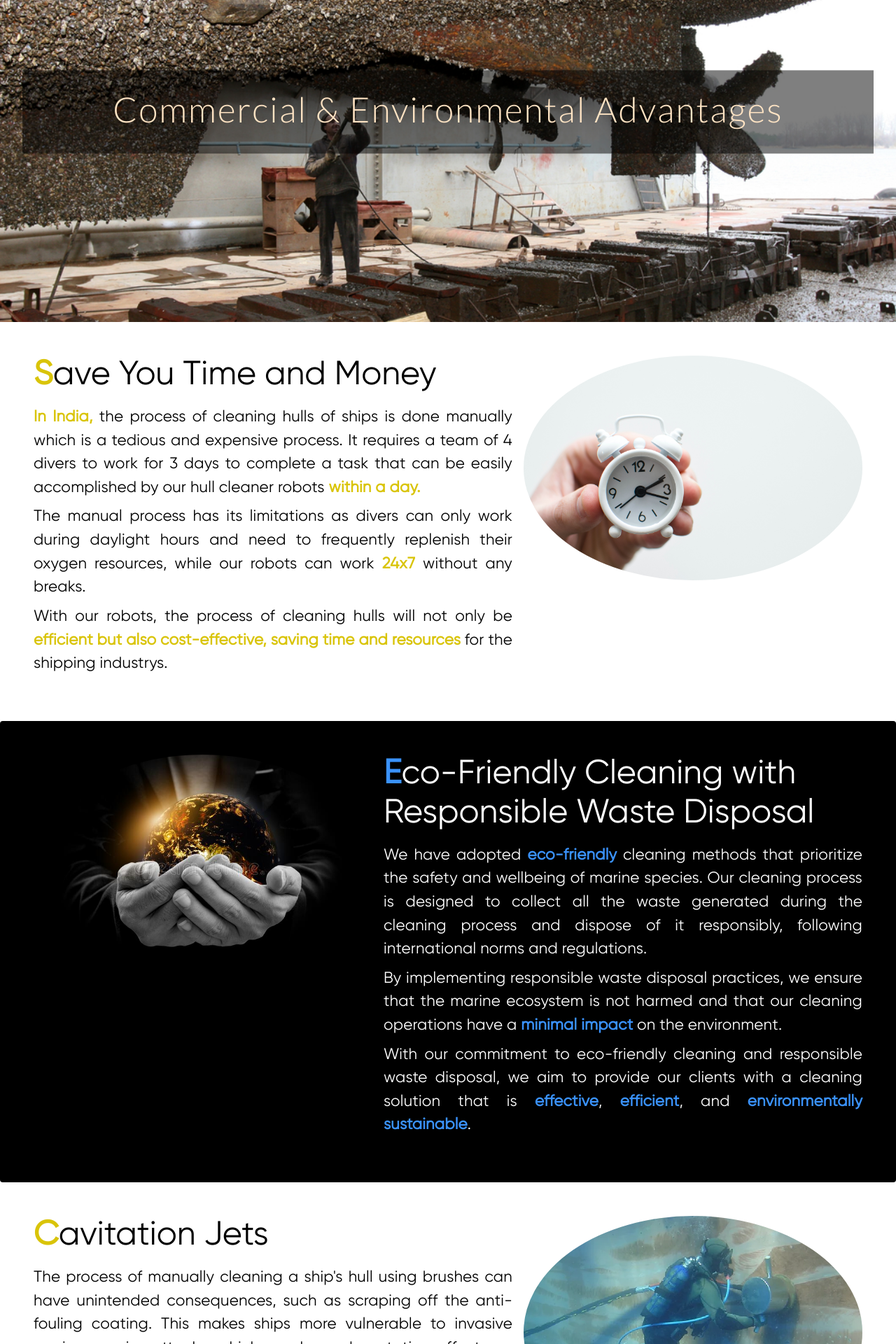
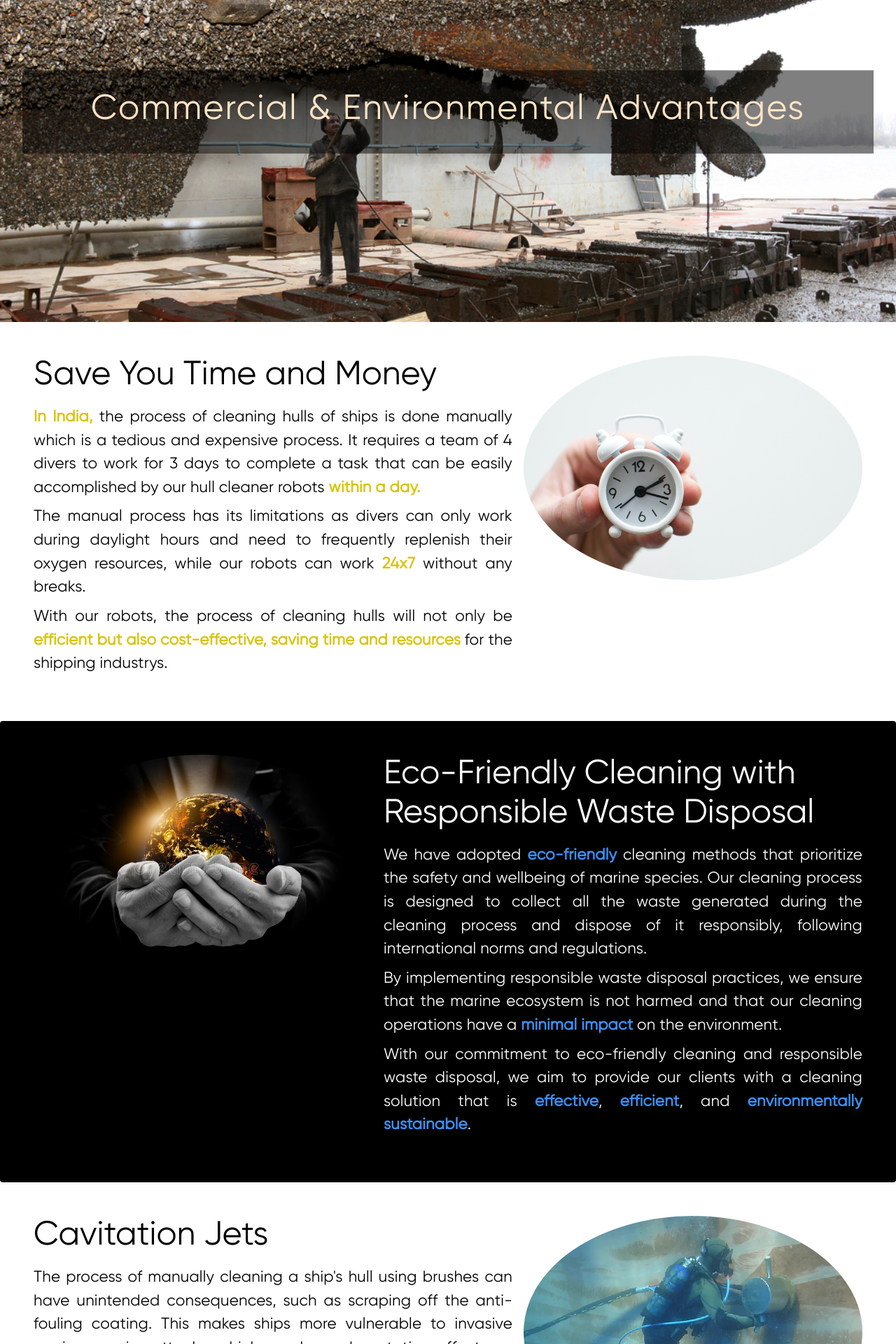
Before and after one commit to Nihu3346/hull-cleaning-robot, a React (Create React App) app: page /hullcleaning in a window 1280 px wide. Shown: the part 140-2060 px from the top of the page at 70% size. Built offline with nearby package versions, Linux system fonts and the light colour scheme.

Commit message:
Link and first character issue fixed.

```diff
--- a/src/Components/CSS/InfoPanel.css
+++ b/src/Components/CSS/InfoPanel.css
@@ -8,7 +8,7 @@
 .panel-b {
     font-size: 30px;
     color: #494949;
-    font-family: "Poppins";
+    font-family: "Gilroy-Regular";
     font-weight: 500;
     transform: translate3d(0,0,0);
     margin: 40px 10px 10px 10px;
@@ -20,7 +20,7 @@
 .panel-d {
     font-size: 30px;
     color: #494949;
-    font-family: "Poppins";
+    font-family: "Gilroy-Regular";
     font-weight: 500;
     transform: translate3d(0,0,0);
     margin: 40px 10px 10px 10px;
@@ -53,7 +53,7 @@
 .panel-a-part-c {
     font-size: 30px;
     color: #494949;
-    font-family: "Poppins";
+    font-family: "Gilroy-Regular";
     font-weight: 500;
     transform: translate3d(0,0,0);
 }
--- a/src/Components/CSS/SlideshowImage.css
+++ b/src/Components/CSS/SlideshowImage.css
@@ -9,7 +9,7 @@
     margin: 0;
     padding: 0;
     font-weight: "medium";
-    font-family: "PT Sans, sans-serif";
+    font-family: "Gilroy-Regular";
   }
 
   .container {
--- a/src/Components/Pages/Advantage1.js
+++ b/src/Components/Pages/Advantage1.js
@@ -76,8 +76,8 @@ const Advantage1 = () => {
                   fontFamily: "Gilroy-Regular",
                 }}
               >
-                <span style={{ fontWeight: "bold", color: "#d9c409" }}>S</span>
-                ave You Time and Money
+                {/* <span style={{ fontWeight: "bold", color: "#d9c409" }}>S</span> */}
+                Save You Time and Money
               </Typography>
 
               <Typography
--- a/src/Components/Pages/Advantage2.js
+++ b/src/Components/Pages/Advantage2.js
@@ -71,10 +71,10 @@ const Advantage2 = () => {
                     fontFamily: "Gilroy-Regular",
                   }}
                 >
-                  <span style={{ fontWeight: "bold", color: "#3a92fc" }}>
+                  {/* <span style={{ fontWeight: "bold", color: "#3a92fc" }}>
                     E
-                  </span>
-                  co-Friendly Cleaning with Responsible Waste Disposal
+                  </span> */}
+                  Eco-Friendly Cleaning with Responsible Waste Disposal
                 </Typography>
                 <Typography
                   variant="body1"
--- a/src/Components/Pages/Advantage3.js
+++ b/src/Components/Pages/Advantage3.js
@@ -75,8 +75,8 @@ const Advantage3 = () => {
                   fontFamily: "Gilroy-Regular",
                 }}
               >
-                <span style={{ fontWeight: "bold", color: "#d9c409" }}>C</span>
-                avitation Jets
+                {/* <span style={{ fontWeight: "bold", color: "#d9c409" }}>C</span> */}
+                Cavitation Jets
               </Typography>
               <Typography
                 variant="body1"
--- a/src/Components/Pages/Home.js
+++ b/src/Components/Pages/Home.js
@@ -102,8 +102,8 @@ const Home = () => {
                   fontFamily: "Gilroy-Regular",
                 }}
               >
-                <span style={{ fontWeight: "bold", color: "#d9c409" }}>E</span>
-                conomic Benefits
+                {/* <span style={{ fontWeight: "bold", color: "#d9c409" }}>E</span> */}
+                Economic Benefits
               </Typography>
 
               <Typography
--- a/src/Components/Pages/HullClean.js
+++ b/src/Components/Pages/HullClean.js
@@ -8,6 +8,7 @@ import "../CSS/Home.css";
 import Advantage1 from "./Advantage1";
 import Advantage2 from "./Advantage2";
 import Advantage3 from "./Advantage3";
+import "../CSS/font-gillory.css";
 
 const HullClean = () => {
   return (
--- a/src/Components/Pages/InfoPanel-b.js
+++ b/src/Components/Pages/InfoPanel-b.js
@@ -81,10 +81,10 @@ const InfoPanelB = () => {
                     fontFamily: "Gilroy-Regular",
                   }}
                 >
-                  <span style={{ fontWeight: "bold", color: "#3a92fc" }}>
+                  {/* <span style={{ fontWeight: "bold", color: "#3a92fc" }}>
                     W
-                  </span>
-                  hy choose robot?
+                  </span> */}
+                  Why choose robot?
                 </Typography>
                 <Typography
                   variant="body1"
--- a/src/Components/Pages/TeamInfo.js
+++ b/src/Components/Pages/TeamInfo.js
@@ -27,49 +27,49 @@ const teamMembers = [
     title: "Electrical Engineer",
     bio: "Lorem ipsum dolor sit amet, consectetur adipiscing elit. Aenean interdum, tellus eget dictum consequat, elit mauris vestibulum risus, vel congue libero lectus in magna. Phasellus imperdiet sem vel libero varius, in eleifend risus efficitur. Sed non orci eu libero dictum sodales.",
     imgSrc: mayank,
-    LinkedIn: "https://www.linkedin.com/in/sarthak-vaishnav-38a22117a/"
+    LinkedIn: "https://www.linkedin.com/in/mbkarn/"
   },
   {
     name: "Savanth Gattu",
     title: "AI/ML Engineer",
     bio: "Lorem ipsum dolor sit amet, consectetur adipiscing elit. Aenean interdum, tellus eget dictum consequat, elit mauris vestibulum risus, vel congue libero lectus in magna. Phasellus imperdiet sem vel libero varius, in eleifend risus efficitur. Sed non orci eu libero dictum sodales.",
     imgSrc: savan,
-    LinkedIn: "https://www.linkedin.com/in/sarthak-vaishnav-38a22117a/"
+    LinkedIn: "https://www.linkedin.com/in/savanth-gattu-11b66915a/"
   },
   {
     name: "Aylmer Britto Rex Harison",
     title: "AI/ML Designer",
     bio: "Lorem ipsum dolor sit amet, consectetur adipiscing elit. Aenean interdum, tellus eget dictum consequat, elit mauris vestibulum risus, vel congue libero lectus in magna. Phasellus imperdiet sem vel libero varius, in eleifend risus efficitur. Sed non orci eu libero dictum sodales.",
     imgSrc: aylmer,
-    LinkedIn: "https://www.linkedin.com/in/sarthak-vaishnav-38a22117a/"
+    LinkedIn: "https://www.linkedin.com/in/aylmerbritto/"
   },
   {
     name: "Adityaraj Bhatt",
     title: "Operational and sourcing",
     bio: "Lorem ipsum dolor sit amet, consectetur adipiscing elit. Aenean interdum, tellus eget dictum consequat, elit mauris vestibulum risus, vel congue libero lectus in magna. Phasellus imperdiet sem vel libero varius, in eleifend risus efficitur. Sed non orci eu libero dictum sodales.",
     imgSrc: adiraj,
-    LinkedIn: "https://www.linkedin.com/in/sarthak-vaishnav-38a22117a/"
+    LinkedIn: "https://www.linkedin.com/in/adityaraj5585/"
   },
   {
     name: "Sumukh Shrote",
     title: "Intern",
     bio: "Lorem ipsum dolor sit amet, consectetur adipiscing elit. Aenean interdum, tellus eget dictum consequat, elit mauris vestibulum risus, vel congue libero lectus in magna. Phasellus imperdiet sem vel libero varius, in eleifend risus efficitur. Sed non orci eu libero dictum sodales.",
     imgSrc: sumukh,
-    LinkedIn: "https://www.linkedin.com/in/sarthak-vaishnav-38a22117a/"
+    LinkedIn: "https://www.linkedin.com/in/sumukh-shrote/"
   },
   {
     name: "Shreya Ragi ",
     title: "Intern",
     bio: "Lorem ipsum dolor sit amet, consectetur adipiscing elit. Aenean interdum, tellus eget dictum consequat, elit mauris vestibulum risus, vel congue libero lectus in magna. Phasellus imperdiet sem vel libero varius, in eleifend risus efficitur. Sed non orci eu libero dictum sodales.",
     imgSrc: shreya,
-    LinkedIn: "https://www.linkedin.com/in/sarthak-vaishnav-38a22117a/"
+    LinkedIn: "https://www.linkedin.com/in/shreya-ragi/"
   },
   {
     name: "Prasshanth C.V",
     title: "Intern",
     bio: "Lorem ipsum dolor sit amet, consectetur adipiscing elit. Aenean interdum, tellus eget dictum consequat, elit mauris vestibulum risus, vel congue libero lectus in magna. Phasellus imperdiet sem vel libero varius, in eleifend risus efficitur. Sed non orci eu libero dictum sodales.",
     imgSrc: prassanth,
-    LinkedIn: "https://www.linkedin.com/in/sarthak-vaishnav-38a22117a/"
+    LinkedIn: "https://www.linkedin.com/in/prasshanth-c-v/"
   },
 ];
 
--- a/src/Components/Slideshow/Slideshowtext-bottom.css
+++ b/src/Components/Slideshow/Slideshowtext-bottom.css
@@ -5,7 +5,7 @@ body {
 }
 
 h1 {
-  font-family: "Lato", sans-serif;
+  font-family: "Gilroy-Regular";
   font-weight: 300;
   letter-spacing: 2px;
   font-size: 48px;
--- a/src/Components/Slideshow/Slideshowtext-top.css
+++ b/src/Components/Slideshow/Slideshowtext-top.css
@@ -5,7 +5,7 @@ body {
 }
 
 h1 {
-  font-family: "Lato", sans-serif;
+  font-family: "Gilroy-Regular";
   font-weight: 300;
   letter-spacing: 2px;
   font-size: 48px;
--- a/src/Components/Slideshow/Slideshowtext.js
+++ b/src/Components/Slideshow/Slideshowtext.js
@@ -75,10 +75,10 @@ const Slideshowtext = () => {
                     fontFamily: "Gilroy-Regular",
                   }}
                 >
-                  <span style={{ fontWeight: "bold", color: "#00CED1" }}>
+                  {/* <span style={{ fontWeight: "bold", color: "#00CED1" }}>
                     B
-                  </span>
-                  ackground
+                  </span> */}
+                  Background
                 </Typography>
                 <Typography
                   variant="body1"
```
